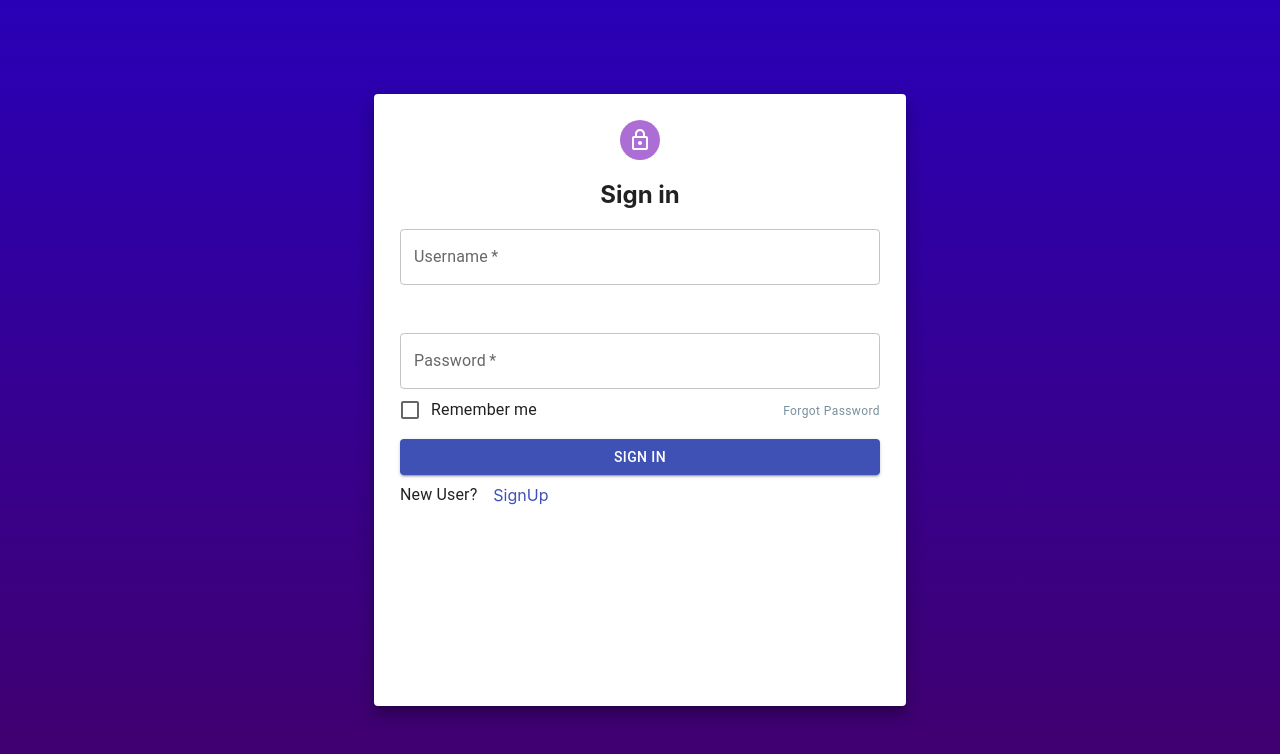
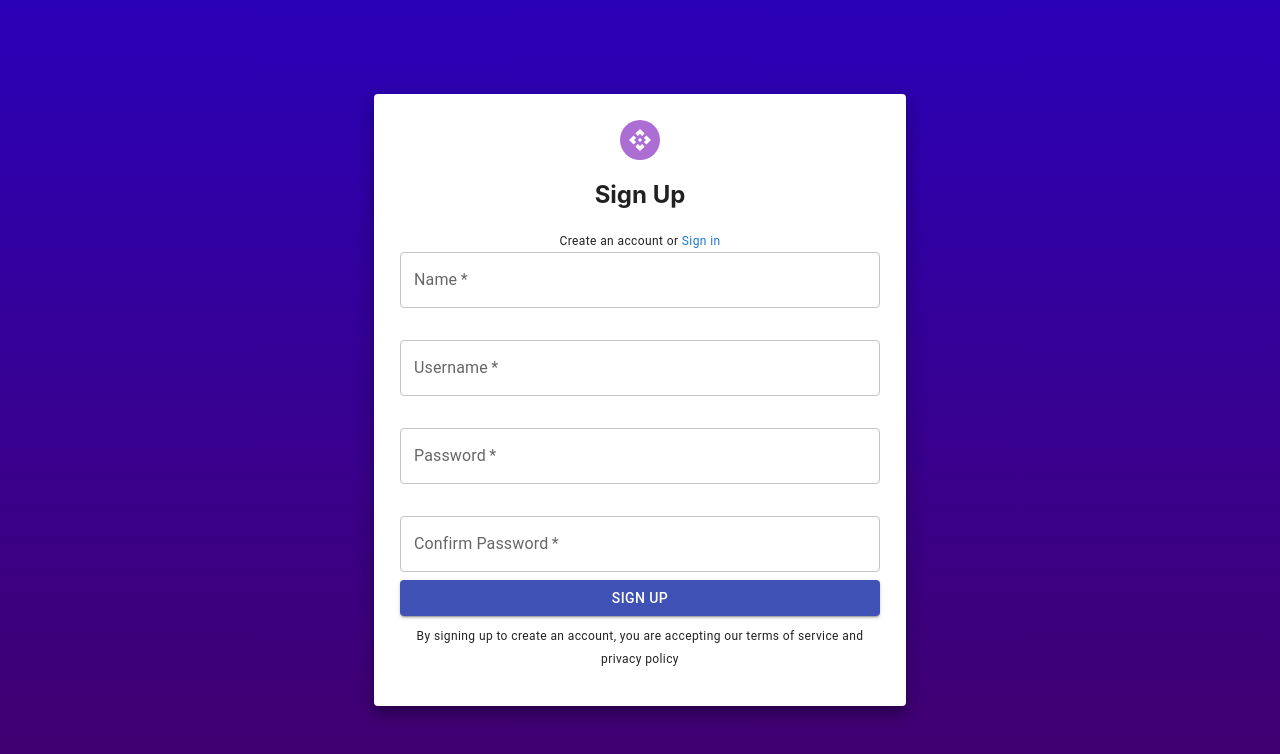
Before and after one commit to SunflowerWild/SWEGroupProject, a React (Create React App) app in the folder login-register/: page /signup in a window 1280 px wide. Shown: the top 754 px of the page. Built offline with nearby package versions, Linux system fonts and the light colour scheme.

Commit message:
Made changes to the routing as well as writing the signup page. Minor changes to the home page and email varification

```diff
--- a/login-register/src/App.js
+++ b/login-register/src/App.js
@@ -1,12 +1,24 @@
 import React from 'react'
-//import logo from './logo.svg';
 import './App.css';
-import Login from './Components/login';
+import { Routes, Route } from 'react-router-dom';
+import {Login} from './Components/login';
+import {SignUp} from './Components/signup'
+import {Home} from './Components/home'
+import {EmailAuth} from './Components/emailVerif'
+
+
 
 function App() {
   return (
     <div className="App">
-      <Login/>
+      <Routes>
+        <Route path="/" element={<Login />} />
+        <Route path="/home" element={<Home/>} />
+        <Route path="/eauth" element={<EmailAuth/>} />
+        <Route path="/signup" element={<SignUp/>} />
+        <Route path="*" element={<h1> PAGE NOT FOUND</h1>}/>
+      </Routes>
+
     </div>
   );
 }
--- /dev/null
+++ b/login-register/src/Components/emailVerif.jsx
@@ -0,0 +1,7 @@
+import React from "react";
+
+export const EmailAuth = () =>{
+    return(
+    <h1>Email Verification</h1>
+    );
+}
--- a/login-register/src/Components/home.jsx
+++ b/login-register/src/Components/home.jsx
@@ -0,0 +1,7 @@
+import React from "react";
+
+export const Home = () =>{
+    return(
+        <h1>Welcome Home</h1>
+    );
+}
--- a/login-register/src/Components/login.jsx
+++ b/login-register/src/Components/login.jsx
@@ -5,6 +5,7 @@ import { blueGrey, indigo, } from '@mui/material/colors';
 //import Paper from '@mui/material/Paper';
 //import Avatar from '@mui/material/Avatar';
 //import Grid from '@mui/material/Grid';
+
 
 import LockOutlineIcon from '@mui/icons-material/LockOutlined';
 
@@ -15,7 +16,7 @@ const theme = createTheme({
     },
   });
 
-const Login = () =>{
+export const Login = () =>{
     const paperStyle = {padding :26,height: '70vh', width :480, margin:'20px auto'}
     const avatarStyle = {backgroundColor: '#7a15bb9e'}
     const btstyle={margin: '8px 0'}
@@ -61,4 +62,3 @@ const Login = () =>{
         </Grid>
     );
 };
-export default Login
--- a/login-register/src/Components/signup.jsx
+++ b/login-register/src/Components/signup.jsx
@@ -0,0 +1,48 @@
+import React from "react";
+import { Stack, TextField, Paper, Avatar, Checkbox, Grid, FormControlLabel, Button, Link, Typography } from '@mui/material';
+import { createTheme, ThemeProvider } from '@mui/material/styles';
+import { blueGrey, indigo, } from '@mui/material/colors';
+//import Paper from '@mui/material/Paper';
+//import Avatar from '@mui/material/Avatar';
+//import Grid from '@mui/material/Grid';
+
+import ApiIcon from '@mui/icons-material/Api';
+
+const theme = createTheme({
+    palette: {
+      primary: indigo,
+      secondary: blueGrey,
+    }
+});
+
+export const SignUp = () =>{
+    const paperStyle = {padding :26,height: '70vh', width :480, margin:'20px auto'}
+    const avatarStyle = {backgroundColor: '#7a15bb9e'}
+    const btstyle={margin: '8px 0'}
+    return(
+        <Grid container
+        direction="column"
+        justifyContent="center"
+        alignItems="center"
+        style={{ minHeight: '100vh' }}>
+            <Paper elevation={10} style={paperStyle}>
+                <Grid align = 'center'>
+                <Avatar style={avatarStyle}><ApiIcon/></Avatar>
+                <h2>Sign Up</h2>
+                <Typography variant="caption">Create an account or </Typography>
+                <Link href="#" color="primary" underline="hover" variant="caption">Sign in</Link>
+                </Grid>
+                <Stack spacing={4}>
+                <TextField id="outlined-basic" label="Name" placeholder='Enter Name' variant="outlined" fullWidth required/>
+                <TextField id="outlined-basic" label="Username" placeholder='Enter username' variant="outlined" fullWidth required/>
+                <TextField id="outlined-basic" label="Password" placeholder='Enter password' variant="outlined" fullWidth required/>
+                <TextField id="outlined-basic" label="Confirm Password" placeholder='Enter password' variant="outlined" fullWidth required/>
+                <ThemeProvider theme={theme}>
+                    <Button variant="contained" type='submit' color='primary' style={btstyle} fullWidth>Sign Up</Button>
+                </ThemeProvider>
+                </Stack>
+                <Typography variant="caption">By signing up to create an account, you are accepting our terms of service and privacy policy </Typography>
+            </Paper>
+        </Grid>
+    );
+};
--- a/login-register/src/index.js
+++ b/login-register/src/index.js
@@ -3,12 +3,22 @@ import ReactDOM from 'react-dom/client';
 import './index.css';
 import App from './App';
 import reportWebVitals from './reportWebVitals';
+import { BrowserRouter } from 'react-router-dom';
+const container = document.getElementById('root');
+
+console.log('Container:', container);
+if (!container) {
+  throw new Error("No element with id 'root' found");
+}
 
 const root = ReactDOM.createRoot(document.getElementById('root'));
 root.render(
-  <React.StrictMode>
+  <BrowserRouter>
+   <React.StrictMode>
     <App />
   </React.StrictMode>
+  </BrowserRouter>
+
 );
 
 // If you want to start measuring performance in your app, pass a function
```
Also changed, not shown: 1 other file (tests, documents, lock files or other folders).
